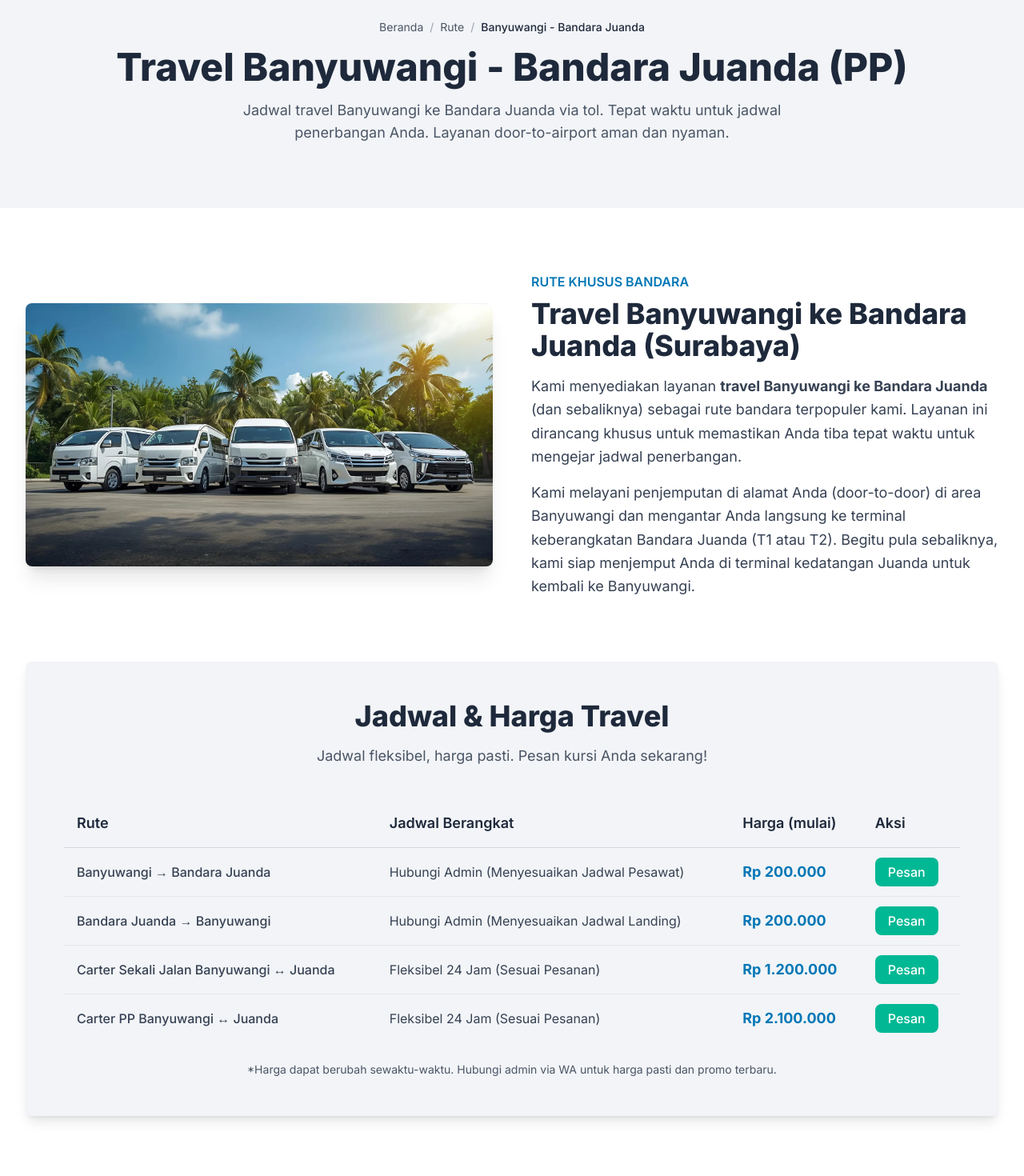
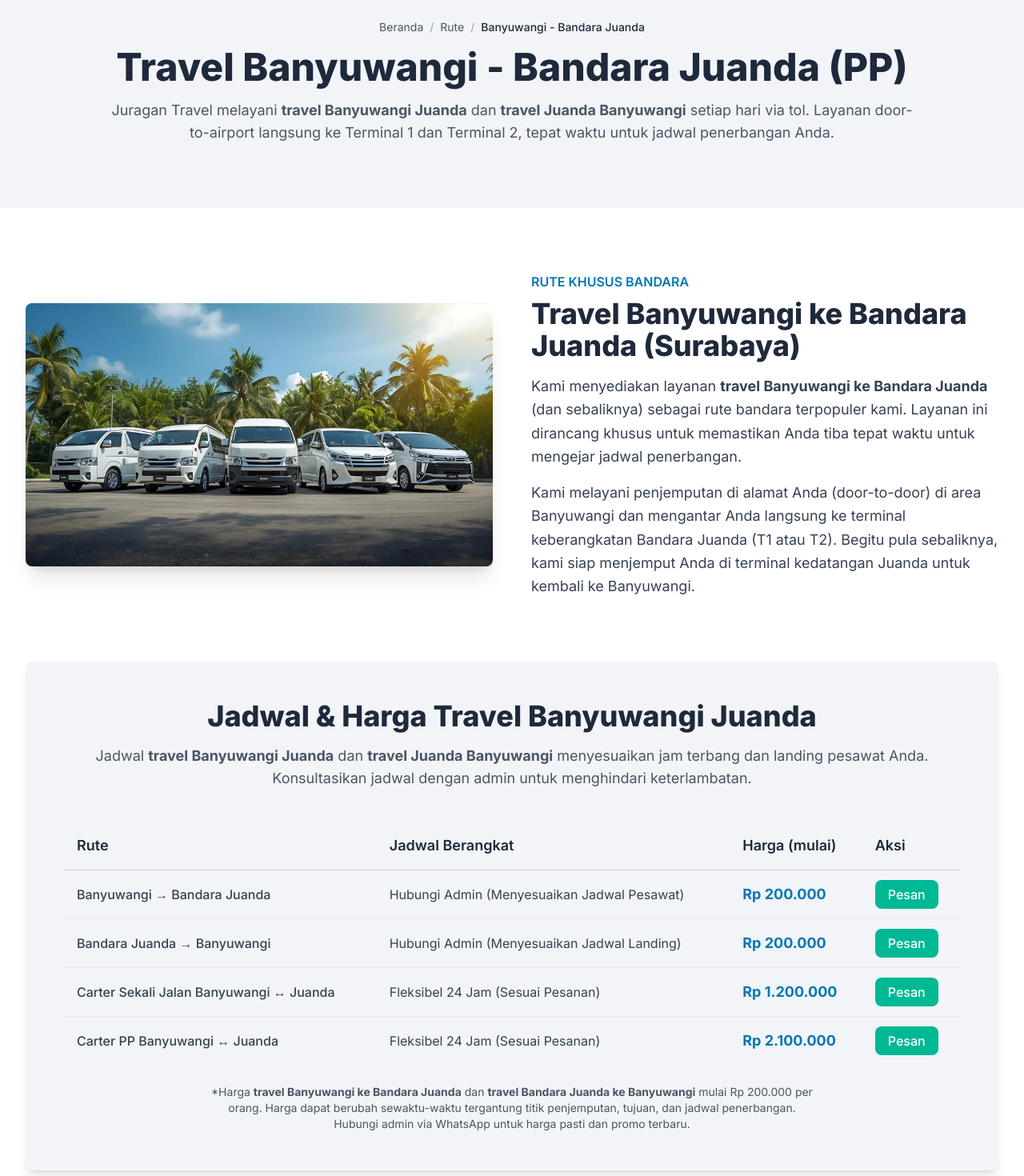
Before and after one commit to heyitsmi/travelbanyuwangi, a Next.js app: page /rute/banyuwangi-juanda in a window 1280 px wide. Shown: the part 120-1590 px from the top of the page at 80% size. Built offline with nearby package versions, Linux system fonts and the light colour scheme; no server answers.

Commit message:
update page rute banyuwangi juanda

```diff
--- a/app/rute/banyuwangi-juanda/page.tsx
+++ b/app/rute/banyuwangi-juanda/page.tsx
@@ -8,12 +8,15 @@ import Link from "next/link";
 import BookingForm from "../../components/BookingForm";
 
 export const metadata: Metadata = {
-  title: "Travel Banyuwangi - Bandara Juanda (PP) | Jadwal & Harga | Juragan Travel",
-  description: "Jadwal & harga travel Banyuwangi ke Bandara Juanda (PP) terbaru. Layanan door-to-door, carter, dan drop-off. Berangkat setiap hari, tepat waktu untuk penerbangan.",
-  keywords: "travel banyuwangi juanda, travel banyuwangi ke bandara juanda, travel juanda banyuwangi, harga travel banyuwangi juanda, jadwal travel banyuwangi juanda, travel banyuwangi surabaya bandara",
+  title: "Travel Banyuwangi Juanda (Bandara) – Door to Door Tepat Waktu | Juragan Travel",
+  description:
+    "Layanan travel Banyuwangi Juanda dan travel Juanda Banyuwangi PP dengan sistem door to door. Berangkat setiap hari, menyesuaikan jadwal penerbangan Anda. Armada nyaman, via tol, driver berpengalaman.",
+  keywords:
+    "travel banyuwangi juanda, travel banyuwangi bandara juanda, travel juanda banyuwangi, travel banyuwangi ke bandara juanda, travel bandara juanda ke banyuwangi, harga travel banyuwangi juanda, jadwal travel banyuwangi juanda",
   openGraph: {
-    title: "Travel Banyuwangi - Bandara Juanda (PP) | Jadwal & Harga | Juragan Travel",
-    description: "Jadwal & harga travel Banyuwangi ke Bandara Juanda (PP) terbaru. Layanan door-to-door, carter, dan drop-off. Berangkat setiap hari, tepat waktu.",
+    title: "Travel Banyuwangi Juanda (Bandara) – Door to Door Tepat Waktu | Juragan Travel",
+    description:
+      "Jadwal & harga travel Banyuwangi Juanda (Bandara) PP terbaru. Door to door dari Banyuwangi ke Bandara Juanda Surabaya (T1 & T2), tepat waktu untuk penerbangan Anda.",
     type: "website",
     url: "https://juragantravel.com/rute/banyuwangi-juanda",
     images: [
@@ -21,14 +24,15 @@ export const metadata: Metadata = {
         url: "https://juragantravel.com/img/hero.webp",
         width: 1200,
         height: 630,
-        alt: "Travel Banyuwangi Juanda"
-      }
+        alt: "Travel Banyuwangi Juanda door to door",
+      },
     ],
   },
   twitter: {
     card: "summary_large_image",
-    title: "Travel Banyuwangi - Bandara Juanda (PP) | Jadwal & Harga | Juragan Travel",
-    description: "Jadwal & harga travel Banyuwangi ke Bandara Juanda (PP) terbaru. Layanan door-to-door, carter, dan drop-off.",
+    title: "Travel Banyuwangi Juanda (Bandara) – Door to Door Tepat Waktu",
+    description:
+      "Travel Banyuwangi ke Bandara Juanda dan Juanda ke Banyuwangi dengan layanan door to door, jadwal fleksibel, dan armada nyaman.",
     images: ["https://juragantravel.com/img/hero.webp"],
   },
   robots: {
@@ -48,7 +52,7 @@ const busTripData = {
     name: "Juragan Travel",
     url: "https://juragantravel.com/",
     telephone: "+6282143258744",
-    image: "https://juragantravel.com/img/hero.webp"
+    image: "https://juragantravel.com/img/hero.webp",
   },
   departureBusStop: {
     "@type": "BusStop",
@@ -57,8 +61,8 @@ const busTripData = {
       "@type": "PostalAddress",
       addressLocality: "Banyuwangi",
       addressRegion: "Jawa Timur",
-      addressCountry: "ID"
-    }
+      addressCountry: "ID",
+    },
   },
   arrivalBusStop: {
     "@type": "BusStop",
@@ -67,20 +71,22 @@ const busTripData = {
       "@type": "PostalAddress",
       addressLocality: "Sidoarjo",
       addressRegion: "Jawa Timur",
-      addressCountry: "ID"
-    }
+      addressCountry: "ID",
+    },
   },
-  name: "Travel Banyuwangi - Bandara Juanda (PP)",
-  description: "Layanan travel door-to-door antara Banyuwangi dan Bandara Juanda Surabaya via tol.",
+  name: "Travel Banyuwangi Juanda (Bandara) PP Door to Door",
+  description:
+    "Layanan travel Banyuwangi Juanda dan travel Juanda Banyuwangi PP dengan sistem door to door, antar jemput langsung ke Terminal 1 dan Terminal 2 Bandara Juanda via tol.",
   offers: {
     "@type": "Offer",
     price: "200000",
     priceCurrency: "IDR",
     name: "Harga Tiket Travel Banyuwangi Juanda",
-    description: "Harga dapat bervariasi. Hubungi admin untuk harga pasti.",
+    description:
+      "Harga travel Banyuwangi ke Bandara Juanda dan sebaliknya mulai Rp 200.000 per orang. Harga dapat berbeda tergantung titik jemput dan tujuan. Hubungi admin untuk harga pasti.",
     url: "https://juragantravel.com/rute/banyuwangi-juanda",
-    availability: "https://schema.org/InStock"
-  }
+    availability: "https://schema.org/InStock",
+  },
 };
 
 const breadcrumbData = {
@@ -176,8 +182,11 @@ export default function BanyuwangiJuandaPage() {
               <span className="text-dark font-medium">Banyuwangi - Bandara Juanda</span>
             </nav>
             <h1 className="text-4xl md:text-5xl font-extrabold text-dark">Travel Banyuwangi - Bandara Juanda (PP)</h1>
-            <p className="mt-4 text-lg text-gray-600 max-w-3xl mx-auto">
-              Jadwal travel Banyuwangi ke Bandara Juanda via tol. Tepat waktu untuk jadwal penerbangan Anda. Layanan door-to-airport aman dan nyaman.
+            <p className="mt-4 text-lg text-gray-600 max-w-5xl mx-auto">
+              Juragan Travel melayani <strong>travel Banyuwangi Juanda</strong> dan{" "}
+              <strong>travel Juanda Banyuwangi</strong> setiap hari via tol. Layanan
+              door-to-airport langsung ke Terminal 1 dan Terminal 2, tepat waktu untuk jadwal
+              penerbangan Anda.
             </p>
           </div>
         </section>
@@ -214,8 +223,14 @@ export default function BanyuwangiJuandaPage() {
             {/* Jadwal & Harga */}
             <div className="bg-light p-8 md:p-12 rounded-lg shadow-lg mb-20">
               <div className="text-center">
-                <h2 className="text-3xl md:text-4xl font-extrabold text-dark">Jadwal & Harga Travel</h2>
-                <p className="mt-4 text-lg text-gray-600">Jadwal fleksibel, harga pasti. Pesan kursi Anda sekarang!</p>
+                <h2 className="text-3xl md:text-4xl font-extrabold text-dark">
+                  Jadwal & Harga Travel Banyuwangi Juanda
+                </h2>
+                <p className="mt-4 text-lg text-gray-600">
+                  Jadwal <strong>travel Banyuwangi Juanda</strong> dan{" "}
+                  <strong>travel Juanda Banyuwangi</strong> menyesuaikan jam terbang dan landing
+                  pesawat Anda. Konsultasikan jadwal dengan admin untuk menghindari keterlambatan.
+                </p>
               </div>
               <div className="mt-10 overflow-x-auto">
                 <table className="w-full min-w-max text-left">
@@ -295,8 +310,11 @@ export default function BanyuwangiJuandaPage() {
                   </tbody>
                 </table>
               </div>
-              <p className="text-center mt-6 text-sm text-gray-600">
-                *Harga dapat berubah sewaktu-waktu. Hubungi admin via WA untuk harga pasti dan promo terbaru.
+              <p className="text-center mt-6 text-sm text-gray-600 max-w-3xl mx-auto">
+                *Harga <strong>travel Banyuwangi ke Bandara Juanda</strong> dan{" "}
+                <strong>travel Bandara Juanda ke Banyuwangi</strong> mulai Rp 200.000 per orang.
+                Harga dapat berubah sewaktu-waktu tergantung titik penjemputan, tujuan, dan jadwal
+                penerbangan. Hubungi admin via WhatsApp untuk harga pasti dan promo terbaru.
               </p>
             </div>
 
@@ -434,10 +452,12 @@ export default function BanyuwangiJuandaPage() {
             <div className="mb-20 bg-white">
               <div className="text-center mb-12">
                 <h2 className="text-2xl md:text-4xl font-extrabold text-dark">
-                  Apa Kata Pelanggan Travel Banyuwangi Bandara Juanda
+                  Apa Kata Pelanggan Travel Banyuwangi Juanda
                 </h2>
                 <p className="mt-3 text-base md:text-lg text-gray-600 max-w-5xl mx-auto px-2">
-                  Testimoni pelanggan rute travel Banyuwangi Bandara Juanda yang sudah menggunakan layanan door to airport kami.
+                  Testimoni pelanggan yang sudah menggunakan layanan{" "}
+                  <strong>travel Banyuwangi ke Bandara Juanda</strong> dan{" "}
+                  <strong>travel Juanda ke Banyuwangi</strong> dengan sistem door to airport kami.
                 </p>
               </div>
 
@@ -606,7 +626,7 @@ export default function BanyuwangiJuandaPage() {
 
             {/* FAQ Rute Spesifik */}
             <div className="max-w-3xl mx-auto">
-              <h2 className="text-3xl md:text-4xl font-extrabold text-dark text-center mb-10">FAQ - Rute Banyuwangi Juanda</h2>
+              <h2 className="text-3xl md:text-4xl font-extrabold text-dark text-center mb-10">FAQ – Travel Banyuwangi Juanda</h2>
               <div className="space-y-6">
 
                 <details className="bg-light p-6 rounded-lg shadow-md group" open>
@@ -659,12 +679,14 @@ export default function BanyuwangiJuandaPage() {
         <section id="form-pemesanan" className="py-20 bg-white">
         <div className="container mx-auto max-w-4xl px-4 sm:px-6 lg:px-8">
             <div className="text-center mb-12">
-            <h2 className="text-3xl md:text-4xl font-extrabold text-dark">
-                Pesan Travel Banyuwangi - Bandara Juanda
-            </h2>
-            <p className="mt-4 text-lg text-gray-600">
-                Isi formulir di bawah ini untuk pesan tiket travel dengan mudah dan cepat
-            </p>
+              <h2 className="text-3xl md:text-4xl font-extrabold text-dark">
+                Pesan Travel Banyuwangi – Bandara Juanda
+              </h2>
+              <p className="mt-4 text-lg text-gray-600">
+                Isi formulir di bawah ini untuk pesan tiket{" "}
+                <strong>travel Banyuwangi Juanda</strong> dengan mudah dan cepat. Tim kami akan
+                menghubungi Anda untuk konfirmasi jadwal penjemputan dan penerbangan.
+              </p>
             </div>
 
             <BookingForm routeName="Banyuwangi → Juanda" />
@@ -675,10 +697,13 @@ export default function BanyuwangiJuandaPage() {
         <section id="kontak" className="py-20 bg-primary text-white">
           <div className="container mx-auto max-w-7xl px-4 sm:px-6 lg:px-8 text-center">
             <h2 className="text-3xl md:text-4xl font-extrabold">
-              Pesan Travel ke Bandara Juanda Sekarang
+              Pesan Travel Banyuwangi Juanda Sekarang
             </h2>
             <p className="mt-4 text-lg text-gray-200 max-w-2xl mx-auto">
-              Jangan sampai ketinggalan pesawat. Amankan kursi Anda sekarang. Hubungi admin kami via WhatsApp untuk booking cepat dan penjemputan tepat waktu.
+              Jangan sampai ketinggalan pesawat. Amankan kursi{" "}
+              <strong>travel Banyuwangi ke Bandara Juanda</strong> atau{" "}
+              <strong>travel Bandara Juanda ke Banyuwangi</strong> sekarang. Hubungi admin kami
+              via WhatsApp untuk booking cepat dan pengaturan jadwal yang tepat waktu.
             </p>
             <a
               href={whatsappLinks.general}
@@ -687,7 +712,7 @@ export default function BanyuwangiJuandaPage() {
               title="Chat WhatsApp untuk Booking Travel Banyuwangi Bandara Juanda"
               className="mt-10 inline-block bg-accent text-white px-10 py-3 rounded-lg font-bold text-lg shadow-lg hover:bg-opacity-90 transition-all transform hover:-translate-y-1"
             >
-              Pesan Rute Juanda via WA
+              Pesan Travel Banyuwangi Juanda via WA
             </a>
           </div>
         </section>
```
